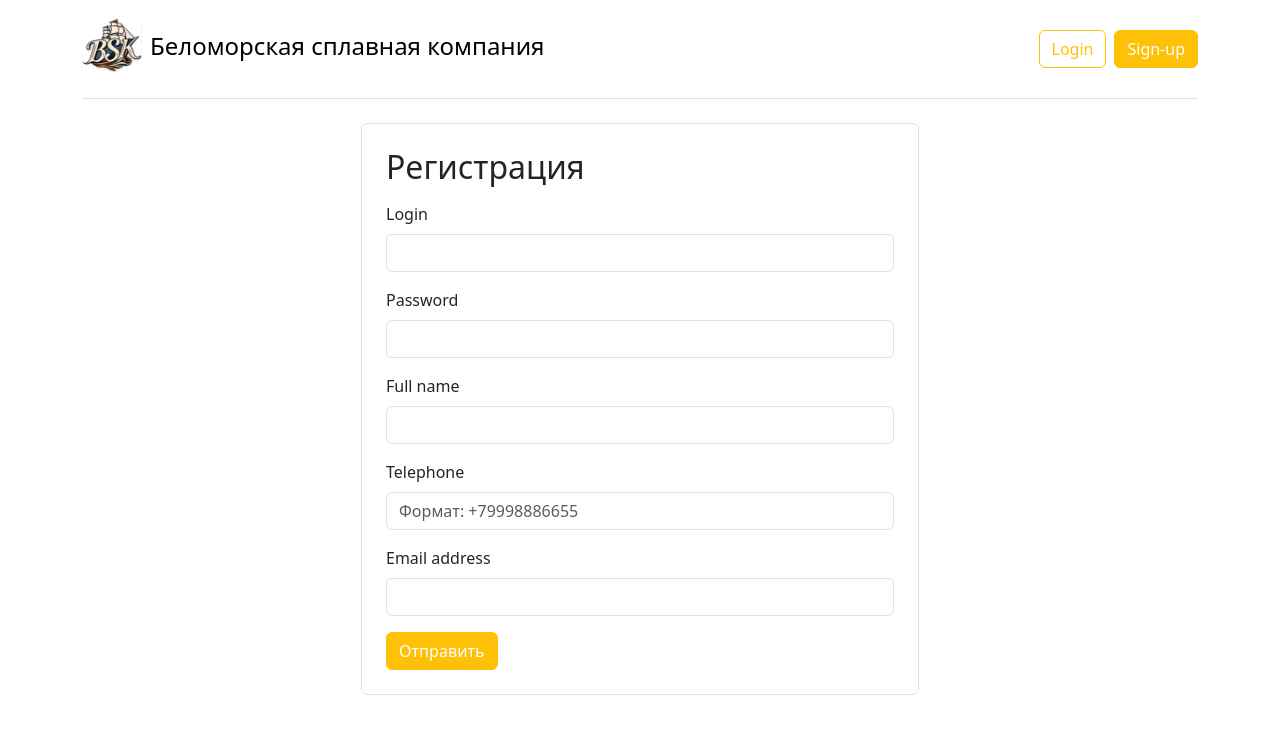
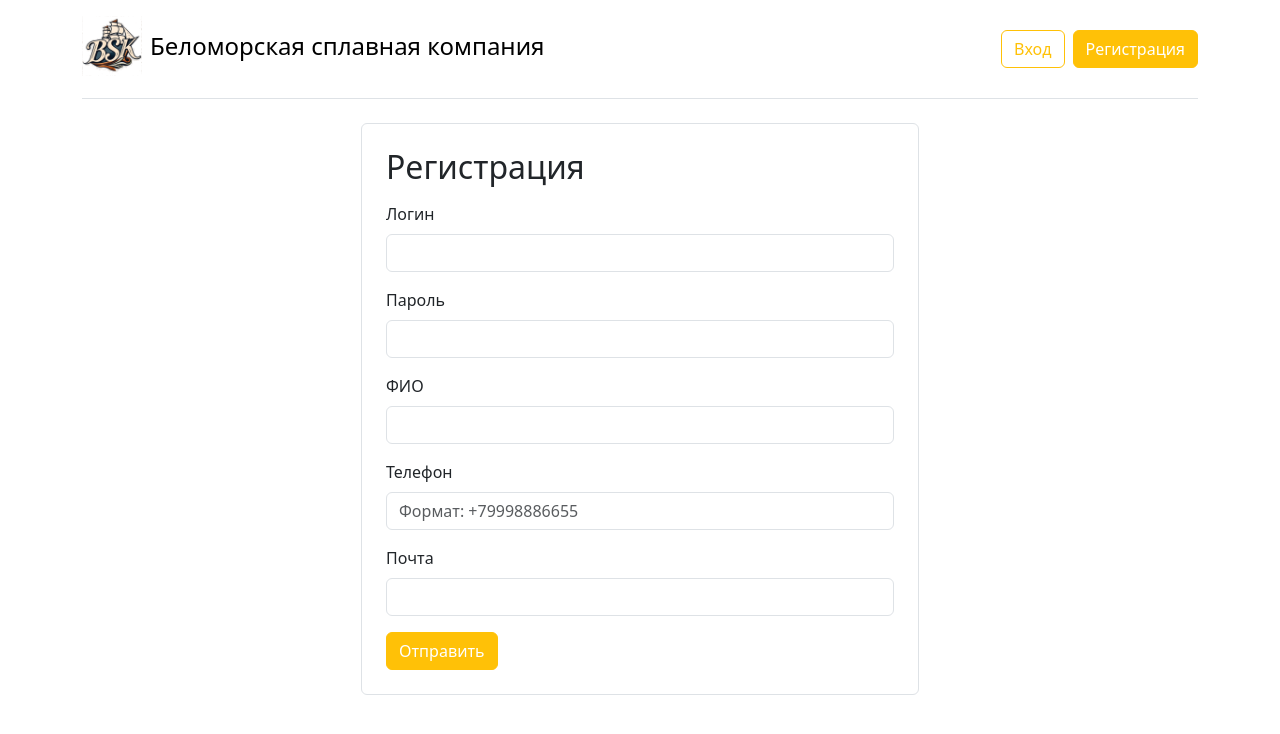
Before and after one commit to DanielloXXI/bsk29, a PHP site: page /reg.php in a window 1280 px wide. Shown: the top 734 px of the page. Run offline with PHP 8.4, Linux system fonts and the light colour scheme.

Commit message:
add: Добавил вывод дерева из БД. Добавил подписи к полям.

```diff
--- a/pages/admin.php
+++ b/pages/admin.php
@@ -17,6 +17,7 @@ if (!array_key_exists('admin', $_SESSION)) {
     <meta name="viewport" content="width=device-width, initial-scale=1.0">
     <link href="https://cdn.jsdelivr.net/npm/bootstrap@5.3.3/dist/css/bootstrap.min.css" rel="stylesheet" integrity="sha384-QWTKZyjpPEjISv5WaRU9OFeRpok6YctnYmDr5pNlyT2bRjXh0JMhjY6hW+ALEwIH" crossorigin="anonymous">
     <link rel="stylesheet" href="../styles/style.css">
+    <link rel="icon" href="../media/logo.png">
     <title>Беломорская сплавная компания</title>
 </head>
 
@@ -30,7 +31,7 @@ if (!array_key_exists('admin', $_SESSION)) {
                 </a>
             </div>
             <ul class="nav mb-2 justify-content-center mb-md-0">
-                <li><a href="../server/logout.php" class="btn btn-warning" title='Выйти из аккаунта'>Logout</a></li>
+                <li><a href="../server/logout.php" class="btn btn-warning" title='Выйти из аккаунта'>Выход</a></li>
             </ul>
         </header>
         <main class="main">
--- a/pages/application-clear-approve.php
+++ b/pages/application-clear-approve.php
@@ -16,6 +16,7 @@ $id_user = $_SESSION['id_user'];
     <meta name="viewport" content="width=device-width, initial-scale=1.0">
     <link href="https://cdn.jsdelivr.net/npm/bootstrap@5.3.3/dist/css/bootstrap.min.css" rel="stylesheet" integrity="sha384-QWTKZyjpPEjISv5WaRU9OFeRpok6YctnYmDr5pNlyT2bRjXh0JMhjY6hW+ALEwIH" crossorigin="anonymous">
     <link rel="stylesheet" href="../styles/style.css">
+    <link rel="icon" href="../media/logo.png">
     <title>Беломорская сплавная компания</title>
 </head>
 
@@ -29,7 +30,7 @@ $id_user = $_SESSION['id_user'];
                 </a>
             </div>
             <ul class="nav mb-2 justify-content-center mb-md-0">
-                <li><a href="../server/logout.php" class="btn btn-warning" title='Выйти из аккаунта'>Logout</a></li>
+                <li><a href="../server/logout.php" class="btn btn-warning" title='Выйти из аккаунта'>Выход</a></li>
             </ul>
         </header>
         <main class="main">
--- a/pages/reg.php
+++ b/pages/reg.php
@@ -1,6 +1,9 @@
 <?php
 session_start();
 if (array_key_exists('id_user', $_SESSION)) {
+    header('Location: ' . '../pages/index.php');
+}
+if (array_key_exists('admin', $_SESSION)) {
     header('Location: ' . '../pages/index.php');
 }
 ?>
@@ -12,6 +15,7 @@ if (array_key_exists('id_user', $_SESSION)) {
     <meta name="viewport" content="width=device-width, initial-scale=1.0">
     <link href="https://cdn.jsdelivr.net/npm/bootstrap@5.3.3/dist/css/bootstrap.min.css" rel="stylesheet" integrity="sha384-QWTKZyjpPEjISv5WaRU9OFeRpok6YctnYmDr5pNlyT2bRjXh0JMhjY6hW+ALEwIH" crossorigin="anonymous">
     <link rel="stylesheet" href="../styles/style.css">
+    <link rel="icon" href="../media/logo.png">
     <title>Беломорская сплавная компания</title>
 </head>
 
@@ -25,8 +29,8 @@ if (array_key_exists('id_user', $_SESSION)) {
                 </a>
             </div>
             <ul class="nav mb-2 justify-content-center mb-md-0">
-                <li><a href="auth.php" class="btn btn-outline-warning me-2">Login</a></li>
-                <li><a href="reg.php" class="btn btn-warning">Sign-up</a></li>
+                <li><a href="auth.php" class="btn btn-outline-warning me-2">Вход</a></li>
+                <li><a href="reg.php" class="btn btn-warning">Регистрация</a></li>
             </ul>
         </header>
         <main class="main">
@@ -34,38 +38,53 @@ if (array_key_exists('id_user', $_SESSION)) {
                 <form action="../server/server.php" class="border border-1 rounded p-4 needs-validation" name="reg" method="post" novalidate>
                     <h2 class="mb-3">Регистрация</h2>
                     <div class="mb-3">
-                        <label for="exampleInputLogin1" class="form-label">Login</label>
+                        <label for="exampleInputLogin1" class="form-label">Логин</label>
                         <input type="text" name="login" class="form-control" id="exampleInputLogin1" aria-describedby="loginHelp" required pattern="[0-9A-Za-z\s\-\w]{3,25}" maxlength="25" minlength="3">
+                        <div class="valid-feedback">
+                            Всё верно!
+                        </div>
                         <div class="invalid-feedback">
-                            Логин должен содержать от 3 до 25 символов
+                            Логин должен содержать от 3 до 25 символов!
                         </div>
                     </div>
                     <div class="mb-3">
-                        <label for="exampleInputPassword1" class="form-label">Password</label>
+                        <label for="exampleInputPassword1" class="form-label">Пароль</label>
                         <input type="password" name="password" class="form-control" id="exampleInputPassword1" required minlength="6">
+                        <div class="valid-feedback">
+                            Всё верно!
+                        </div>
                         <div class="invalid-feedback">
-                            Пароль должен содержать не менее 6 символов
+                            Пароль должен содержать не менее 6 символов!
                         </div>
                     </div>
                     <div class="mb-3">
-                        <label for="exampleInputFIO" class="form-label">Full name</label>
+                        <label for="exampleInputFIO" class="form-label">ФИО</label>
                         <input type="text" name="FIO" class="form-control" id="FIO" aria-describedby="nameHelp" required pattern="[А-Яа-яЁё\s\-]{2,50}">
+                        <div class="valid-feedback">
+                            Всё верно!
+                        </div>
                         <div class="invalid-feedback">
-                            ФИО должно быть написано кириллицей, а также содержать от 2 до 50 символов
+                            ФИО должно быть написано кириллицей, а также содержать от 2 до 50 символов!
                         </div>
                     </div>
                     <div class="mb-3">
-                        <label for="exampleInputTel" class="form-label">Telephone</label>
+                        <label for="exampleInputTel" class="form-label">Телефон</label>
                         <input type="tel" name="tel" class="form-control" id="exampleInputTel1" aria-describedby="telHelp" required pattern="\+7[0-9]{3}[0-9]{3}[0-9]{2}[0-9]{2}" placeholder="Формат: +79998886655">
+                        <div class="valid-feedback">
+                            Всё верно!
+                        </div>
                         <div class="invalid-feedback">
-                            Введите корректный телефон в формате: +79998886655
+                            Введите корректный телефон в формате: +79998886655!
                         </div>
                     </div>
                     <div class="mb-3">
-                        <label for="exampleInputEmail1" class="form-label">Email address</label>
+                        <label for="exampleInputEmail1" class="form-label">Почта</label>
                         <input type="email" name="email" class="form-control" id="exampleInputEmail1" aria-describedby="emailHelp" required>
+                        <div class="valid-feedback">
+                            Всё верно!
+                        </div>
                         <div class="invalid-feedback">
-                            Введите корректный email
+                            Введите корректную почту!
                         </div>
                     </div>
                     <input type="hidden" name="source" value="reg" id="">
```
Also changed, not shown: db_bsk29.sql (+44 -2 lines), pages/application.php (+34 -7 lines), pages/auth.php (+12 -8 lines), pages/index.php (+4 -3 lines), server/wood.php (added, +24 -0 lines), styles/style.css (line endings or trailing spaces).
